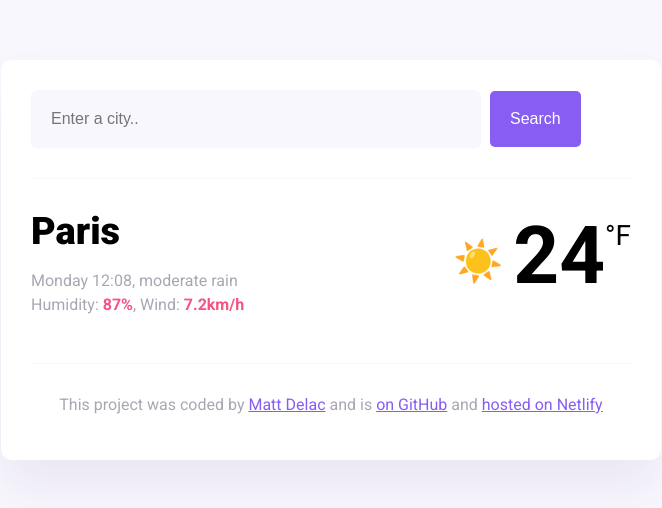
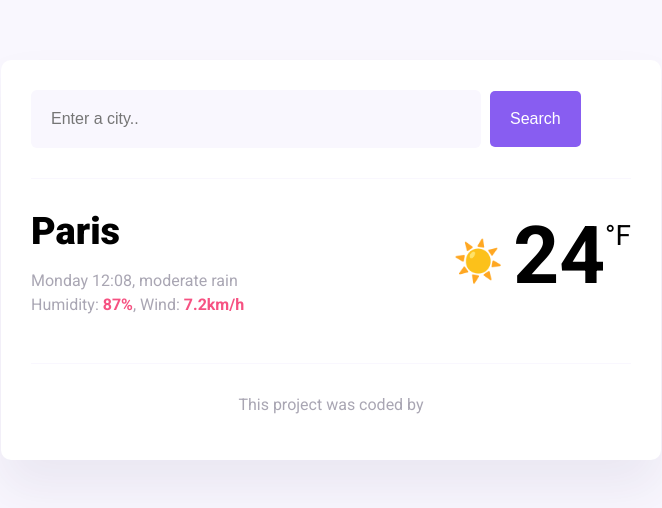
Before and after one commit to AnnieMamaieva/projectSheCweather, a plain HTML site: page index.html in a window 1280 px wide. Shown: the whole page, without its empty margins (309-971 px from the left). Drawn offline with nearby package versions, Linux system fonts and the light colour scheme.

```diff
--- a/index.html
+++ b/index.html
@@ -47,9 +47,6 @@
       <footer>
         <p>
           This project was coded by
-          <a href="#" target="_blank">Matt Delac</a> and is
-          <a href="#" target="_blank"> on GitHub</a> and
-          <a href="#" target="_blank">hosted on Netlify</a>
         </p>
       </footer>
     </div>
```
